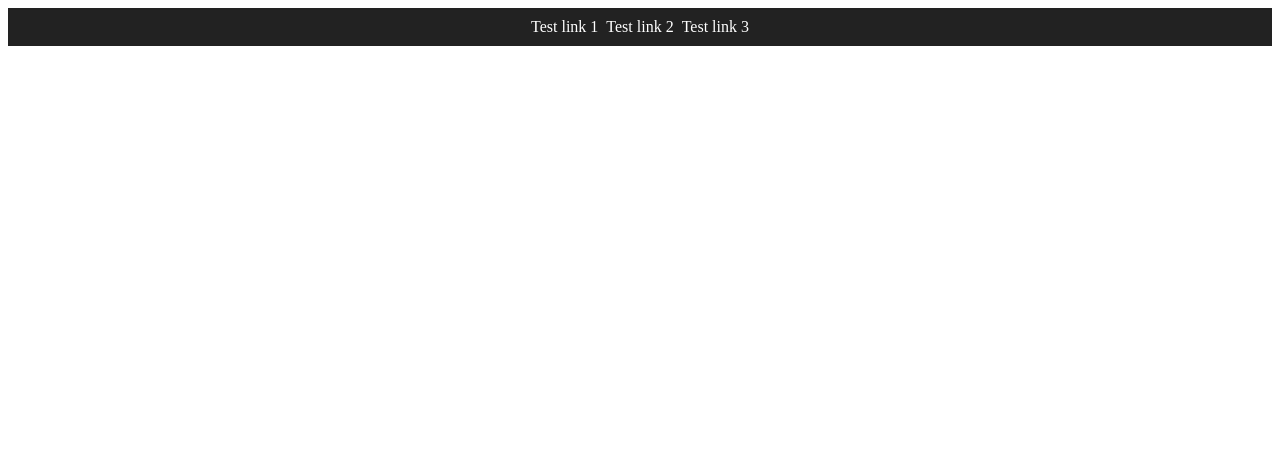
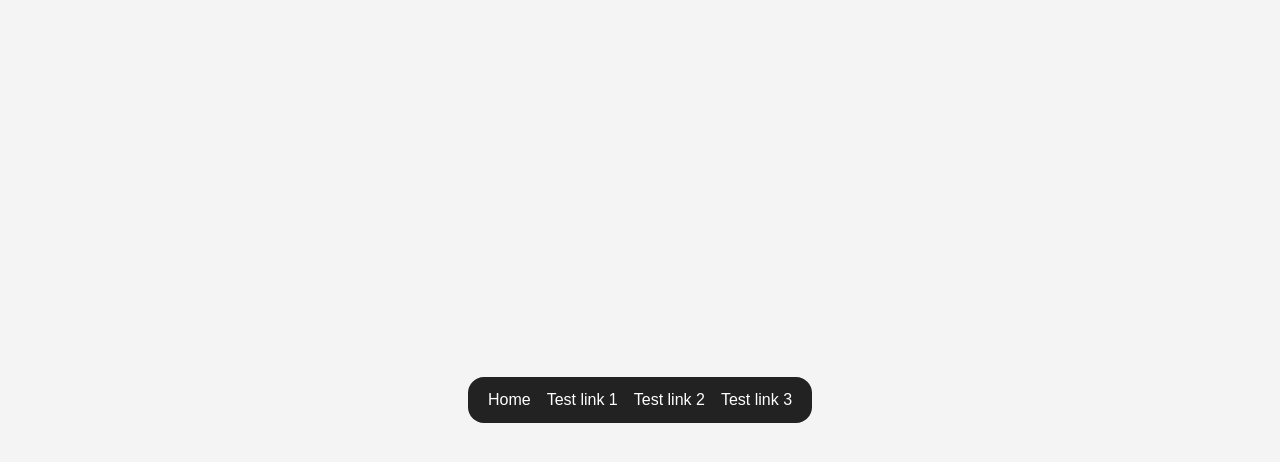
Before and after one commit to trevorfar/C_HTTP_Processor, a plain HTML site: page www/shared/navbar.html in a window 1280 px wide. Drawn offline with Linux system fonts and the light colour scheme.

```diff
--- a/www/shared/navbar.html
+++ b/www/shared/navbar.html
@@ -1,8 +1,7 @@
-<html>
 <link rel="stylesheet" href="/styles/navbar.css">
 <header class="navbar-container">
-    <li><a href="pages/testpage1.html">Test link 1</a></li>
-    <li><a href="pages/testpage2.html">Test link 2</a></li>
-    <li><a href="pages/testpage3.html">Test link 3</a></li>
+    <a href="/index.html">Home</a>
+    <a href="/pages/testpage1.html">Test link 1</a>
+    <a href="/pages/testpage2.html">Test link 2</a>
+    <a href="/pages/testpage3.html">Test link 3</a>
 </header>
-</html>
--- a/www/styles/navbar.css
+++ b/www/styles/navbar.css
@@ -1,13 +1,33 @@
+* {
+    margin: 0;
+    padding: 0;
+    box-sizing: border-box;
+}
+
+body {
+    font-family: Arial, sans-serif;
+    line-height: 1.6;
+    color: #333;
+    background-color: #f4f4f4;
+    padding: 20px;
+    display: flex;
+    justify-content: center;
+    align-items: center;
+    margin: 0;
+}
+
 .navbar-container {
     background: #333;
     color: #fff;
+    border-radius: 16px;
     padding: 10px 20px;
     display: flex;
+    width: fit-content;
     flex-direction: row;
     align-items: center;
     justify-content: center;
     background: #222;
-    gap: 8px;
+    gap: 16px;
 }
 
 .navbar-container * {
@@ -19,10 +39,12 @@
 .navbar-container a {
     text-decoration: none;
     color: #fff;
+    transition: transform .2s;
 }
 
 .navbar-container a:hover {
-    text-decoration: underline;
+    color: #ffc;
+    transform: scale(1.15);
 }
 
 .navbar-container li {
```
Also changed, not shown: www/index.html (+1 -2 lines), 3 other files.
